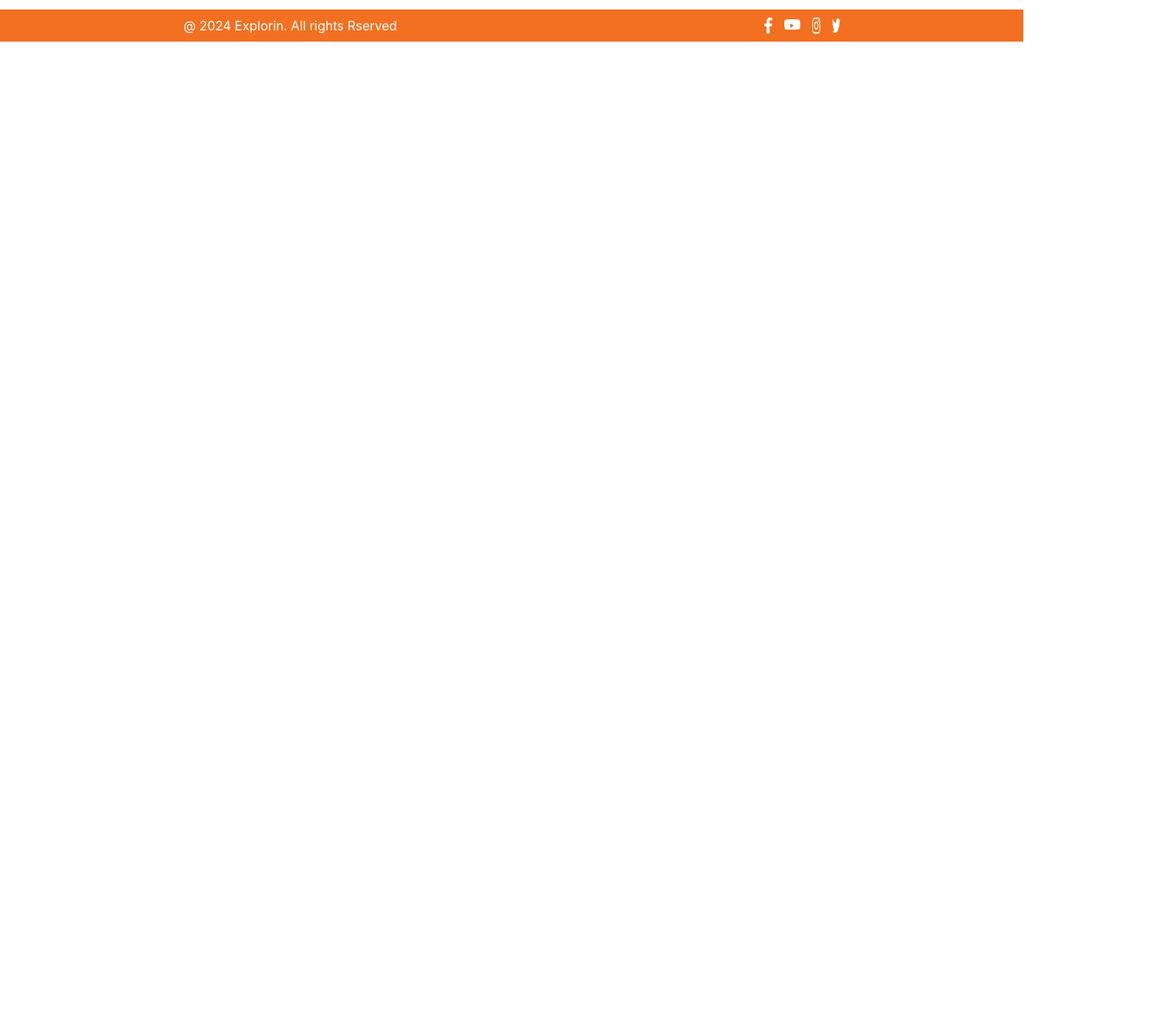
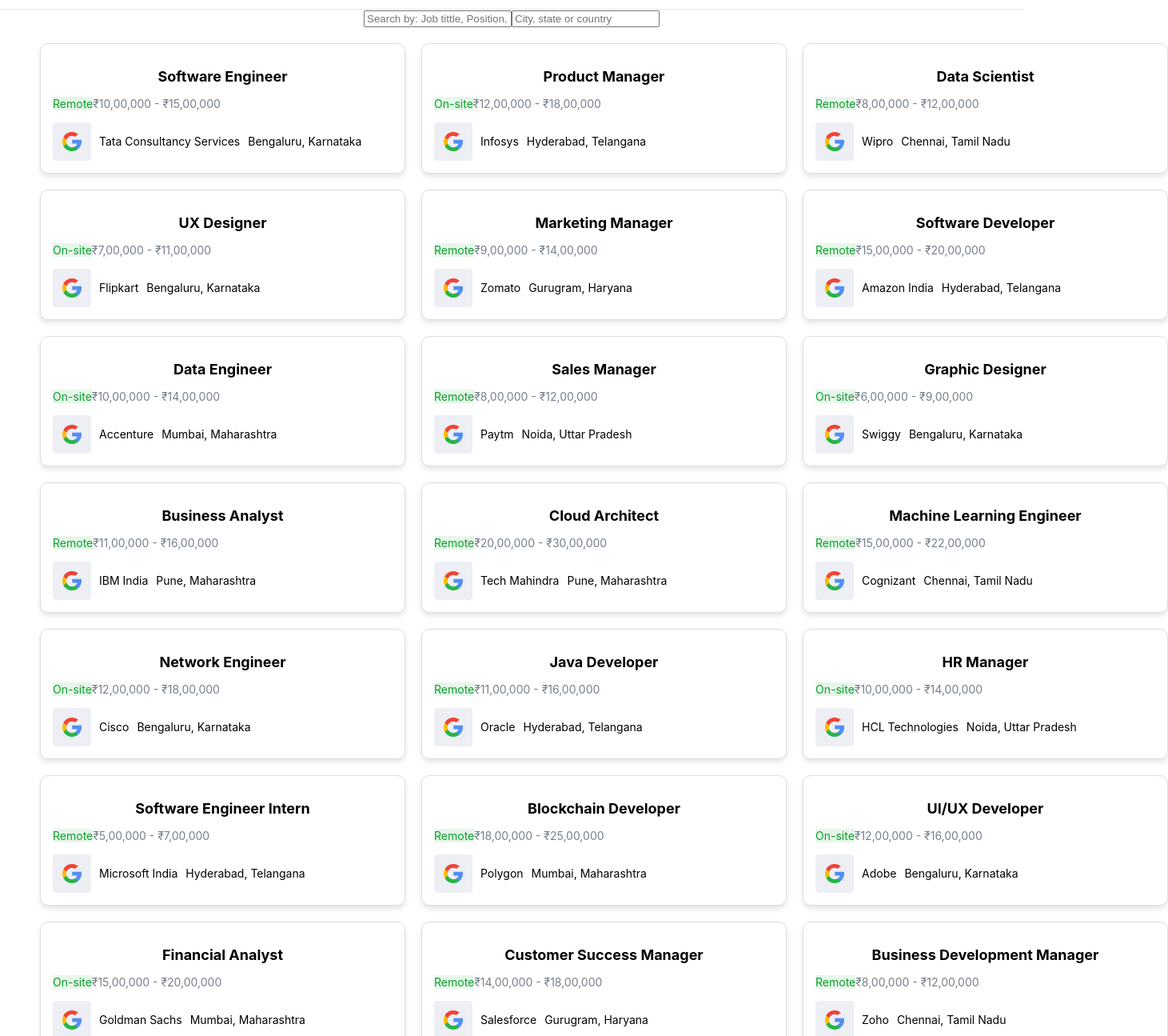
Before and after one commit to Prakritig01/project_live_2, a React (Create React App) app: page / in a window 1280 px wide. Shown: the part 80-1375 px from the top of the page at 80% size, 1461 px wide, since content can reach past the window. Before the commit the page ends 800 px from the top, so only its background shows below. Built offline with nearby package versions, Linux system fonts and the light colour scheme.

Commit message:
job card added

```diff
--- a/src/App.js
+++ b/src/App.js
@@ -1,13 +1,19 @@
-import './App.css';
-import Footer from './Components/Footer/Footer';
-import Header from './Components/Header/Header';
-
+import "./App.css";
+import Footer from "./Components/Footer/Footer";
+import Header from "./Components/Header/Header";
+import JobComponent from "./Components/JobComponent/JobComponent";
+import SearchBar from "./Components/SearchBar/SearchBar";
+import { JobContextProvider } from "./Components/Context/JobConetxt";
 function App() {
   return (
-    <div className="App">
-      <Header/>
-      <Footer/>
-    </div>
+    <JobContextProvider>
+      <div className="App">
+        <Header />
+        <SearchBar />
+        <JobComponent />
+        <Footer />
+      </div>
+    </JobContextProvider>
   );
 }
 
--- /dev/null
+++ b/src/Components/Context/JobConetxt.js
@@ -0,0 +1,16 @@
+import React, { createContext, useState } from 'react';
+import { jobs } from '../../Data/Data';
+
+export const JobContext = createContext();
+
+export const JobContextProvider = ({ children }) => {
+  const [jobList,setJobList] = useState(jobs);
+
+  return (
+    <JobContext.Provider value={{ jobList }}>
+      {children}
+    </JobContext.Provider>
+  );
+};
+
+export default JobContext;
--- a/src/Components/Footer/Footer.js
+++ b/src/Components/Footer/Footer.js
@@ -10,7 +10,7 @@
   return (
     <div className="Footer">
         <div className="text-content">
-            <p>@ 2024 Explorin. All rights Rserved</p>
+            <p>@ 2024 Explorin. All rights Reserved</p>
         </div>
       <div className="social-media">
         <img src={facebook} alt="" className="images" />
--- /dev/null
+++ b/src/Components/JobComponent/JobComponent.css
@@ -0,0 +1,67 @@
+.job-list {
+    display: grid;
+    grid-template-columns: repeat(3, 1fr); /* 3 columns */
+    gap: 20px; /* Space between cards */
+    margin-top: 20px;
+    width: 80vw;
+    margin-left: 50px;
+  }
+
+  .job-card {
+    border: 1px solid #ddd;
+    border-radius: 10px;
+    padding: 15px;
+    box-shadow: 0 4px 6px rgba(0, 0, 0, 0.1);
+    display: flex;
+    flex-direction: column; /* Stack elements vertically */
+    width:425px ;
+  }
+
+  .job-card h2 {
+    font-size: 18px;
+    margin-bottom: 10px;
+  }
+
+  .salary {
+    display: flex;
+    justify-content: flex-start; /* Space between remote and salary */
+    font-size: 14px;
+    margin-bottom: 10px;
+  }
+  .salary-para{
+    font-size: 14px;
+    font-weight: 400;
+    color: #767F8C;
+
+  }
+
+  .remote{
+    color:  #0BA02C;
+    background: #E7F6EA;
+
+  }
+
+  .company {
+    display: flex;
+    align-items: center; /* Align company logo and text horizontally */
+    gap: 10px; /* Space between logo and text */
+    font-size: 14px;
+  }
+
+  .company img {
+    width: 48px; /* Set company logo size */
+    height: 48px;
+
+  }
+
+  .company p {
+    margin: 0; /* Remove default margin */
+  }
+
+  .company p:first-child {
+    font-weight: bold; /* Make the company name bold */
+  }
+
+  .job-card p {
+    margin: 5px 0;
+  }
--- /dev/null
+++ b/src/Components/JobComponent/JobComponent.js
@@ -0,0 +1,29 @@
+import React, { useContext } from "react";
+import { JobContext } from "./../Context/JobConetxt";
+import "./JobComponent.css";
+import companyImg from "./../../assests/Employers Logo (1).png";
+
+const JobComponent = () => {
+  const { jobList } = useContext(JobContext); // Get the jobList from context
+
+  return (
+    <div className="job-list">
+      {jobList.map((job, index) => (
+        <div key={index} className="job-card">
+          <h2>{job.title}</h2>
+          <div className="salary">
+            <p className="remote">{job.remote ? "Remote" : "On-site"}</p>
+            <p className="salary-para">{job.salary}</p>
+          </div>
+          <div className="company">
+            <img src={companyImg} alt="" />
+            <p>{job.company}</p>
+            <p>{job.location}</p>
+          </div>
+        </div>
+      ))}
+    </div>
+  );
+};
+
+export default JobComponent;
--- /dev/null
+++ b/src/Components/SearchBar/SearchBar.js
@@ -0,0 +1,12 @@
+import React from 'react'
+
+const SearchBar = () => {
+  return (
+    <div className='Search-bar'>
+      <input type="text"  placeholder='Search by: Job tittle, Position, Keyword...'/>
+      <input type="text" name="" id="" placeholder='City, state or country' />
+    </div>
+  )
+}
+
+export default SearchBar
--- /dev/null
+++ b/src/Data/Data.js
@@ -0,0 +1,213 @@
+// jobData.js
+export const jobs = [
+  {
+    title: "Software Engineer",
+    company: "Tata Consultancy Services",
+    location: "Bengaluru, Karnataka",
+    salary: "₹10,00,000 - ₹15,00,000",
+    remote: true,
+  },
+  {
+    title: "Product Manager",
+    company: "Infosys",
+    location: "Hyderabad, Telangana",
+    salary: "₹12,00,000 - ₹18,00,000",
+    remote: false,
+  },
+  {
+    title: "Data Scientist",
+    company: "Wipro",
+    location: "Chennai, Tamil Nadu",
+    salary: "₹8,00,000 - ₹12,00,000",
+    remote: true,
+  },
+  {
+    title: "UX Designer",
+    company: "Flipkart",
+    location: "Bengaluru, Karnataka",
+    salary: "₹7,00,000 - ₹11,00,000",
+    remote: false,
+  },
+  {
+    title: "Marketing Manager",
+    company: "Zomato",
+    location: "Gurugram, Haryana",
+    salary: "₹9,00,000 - ₹14,00,000",
+    remote: true,
+  },
+  {
+    title: "Software Developer",
+    company: "Amazon India",
+    location: "Hyderabad, Telangana",
+    salary: "₹15,00,000 - ₹20,00,000",
+    remote: true,
+  },
+  {
+    title: "Data Engineer",
+    company: "Accenture",
+    location: "Mumbai, Maharashtra",
+    salary: "₹10,00,000 - ₹14,00,000",
+    remote: false,
+  },
+  {
+    title: "Sales Manager",
+    company: "Paytm",
+    location: "Noida, Uttar Pradesh",
+    salary: "₹8,00,000 - ₹12,00,000",
+    remote: true,
+  },
+  {
+    title: "Graphic Designer",
+    company: "Swiggy",
+    location: "Bengaluru, Karnataka",
+    salary: "₹6,00,000 - ₹9,00,000",
+    remote: false,
+  },
+  {
+    title: "Business Analyst",
+    company: "IBM India",
+    location: "Pune, Maharashtra",
+    salary: "₹11,00,000 - ₹16,00,000",
+    remote: true,
+  },
+  {
+    title: "Cloud Architect",
+    company: "Tech Mahindra",
+    location: "Pune, Maharashtra",
+    salary: "₹20,00,000 - ₹30,00,000",
+    remote: true,
+  },
+  {
+    title: "Machine Learning Engineer",
+    company: "Cognizant",
+    location: "Chennai, Tamil Nadu",
+    salary: "₹15,00,000 - ₹22,00,000",
+    remote: true,
+  },
+  {
+    title: "Network Engineer",
+    company: "Cisco",
+    location: "Bengaluru, Karnataka",
+    salary: "₹12,00,000 - ₹18,00,000",
+    remote: false,
+  },
+  {
+    title: "Java Developer",
+    company: "Oracle",
+    location: "Hyderabad, Telangana",
+    salary: "₹11,00,000 - ₹16,00,000",
+    remote: true,
+  },
+  {
+    title: "HR Manager",
+    company: "HCL Technologies",
+    location: "Noida, Uttar Pradesh",
+    salary: "₹10,00,000 - ₹14,00,000",
+    remote: false,
+  },
+  {
+    title: "Software Engineer Intern",
+    company: "Microsoft India",
+    location: "Hyderabad, Telangana",
+    salary: "₹5,00,000 - ₹7,00,000",
+    remote: true,
+  },
+  {
+    title: "Blockchain Developer",
+    company: "Polygon",
+    location: "Mumbai, Maharashtra",
+    salary: "₹18,00,000 - ₹25,00,000",
+    remote: true,
+  },
+  {
+    title: "UI/UX Developer",
+    company: "Adobe",
+    location: "Bengaluru, Karnataka",
+    salary: "₹12,00,000 - ₹16,00,000",
+    remote: false,
+  },
+  {
+    title: "Financial Analyst",
+    company: "Goldman Sachs",
+    location: "Mumbai, Maharashtra",
+    salary: "₹15,00,000 - ₹20,00,000",
+    remote: false,
+  },
+  {
+    title: "Customer Success Manager",
+    company: "Salesforce",
+    location: "Gurugram, Haryana",
+    salary: "₹14,00,000 - ₹18,00,000",
+    remote: true,
+  },
+  {
+    title: "Business Development Manager",
+    company: "Zoho",
+    location: "Chennai, Tamil Nadu",
+    salary: "₹8,00,000 - ₹12,00,000",
+    remote: true,
+  },
+  {
+    title: "DevOps Engineer",
+    company: "Red Hat",
+    location: "Bengaluru, Karnataka",
+    salary: "₹14,00,000 - ₹20,00,000",
+    remote: false,
+  },
+  {
+    title: "Quality Analyst",
+    company: "Wipro",
+    location: "Noida, Uttar Pradesh",
+    salary: "₹7,00,000 - ₹11,00,000",
+    remote: true,
+  },
+  {
+    title: "Full Stack Developer",
+    company: "Tata Digital",
+    location: "Mumbai, Maharashtra",
+    salary: "₹12,00,000 - ₹18,00,000",
+    remote: false,
+  },
+  {
+    title: "Cyber Security Analyst",
+    company: "Tech Mahindra",
+    location: "Pune, Maharashtra",
+    salary: "₹10,00,000 - ₹15,00,000",
+    remote: true,
+  },
+  {
+    title: "SEO Specialist",
+    company: "MakeMyTrip",
+    location: "Gurugram, Haryana",
+    salary: "₹5,00,000 - ₹9,00,000",
+    remote: true,
+  },
+  {
+    title: "Content Writer",
+    company: "Byju's",
+    location: "Bengaluru, Karnataka",
+    salary: "₹4,00,000 - ₹7,00,000",
+    remote: true,
+  },
+  {
+    title: "Android Developer",
+    company: "Samsung India",
+    location: "Noida, Uttar Pradesh",
+    salary: "₹8,00,000 - ₹12,00,000",
+    remote: false,
+  },
+  {
+    title: "Digital Marketing Manager",
+    company: "Ola",
+    location: "Bengaluru, Karnataka",
+    salary: "₹10,00,000 - ₹14,00,000",
+    remote: true,
+  },
+  {
+    title: "Backend Developer",
+    company: "Swiggy",
+    location: "Hyderabad, Telangana",
+    salary: "₹9,00,000 - ₹15,00,000",
+    remote: false,
+  },
+];
```
Also changed, not shown: src/Components/SearchBar/SearchBar.css (added), src/assests/Employers Logo (1).png (added).
